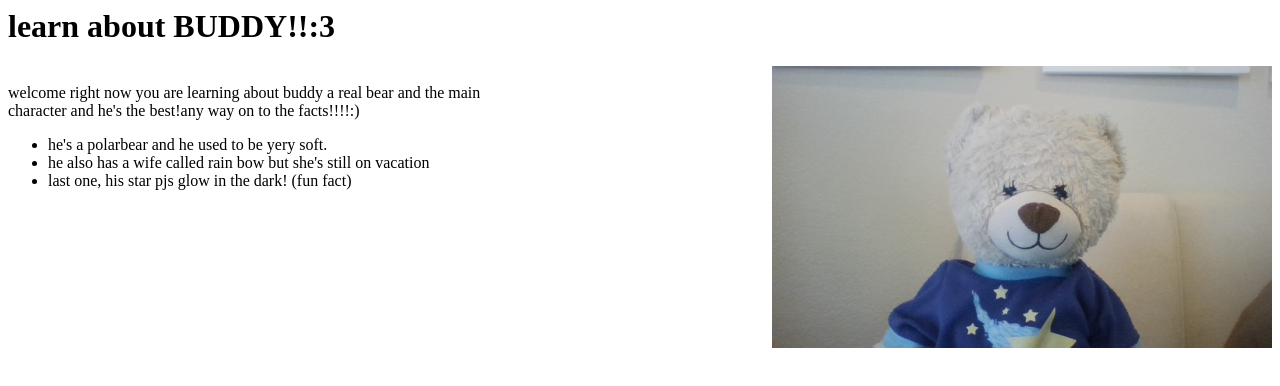
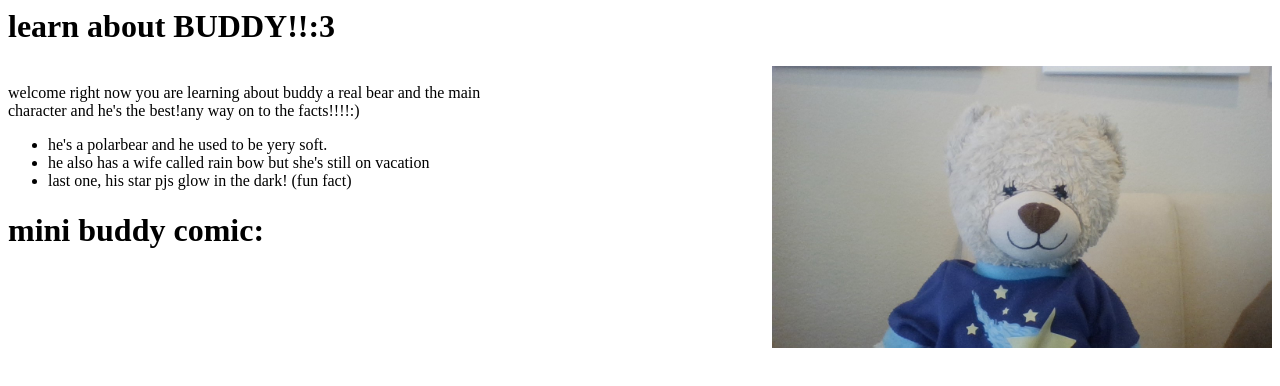
Before and after one commit to eric-alonso/eric-alonso.github.io, a plain HTML site: page about.html in a window 1280 px wide. Drawn offline with Linux system fonts and the light colour scheme.

Commit message:
Update about.html

```diff
--- a/about.html
+++ b/about.html
@@ -15,7 +15,7 @@
     <li>he also has a wife called rain bow but she's still on vacation</li>
     <li>last one, his star pjs glow in the dark! (fun fact)</li>
 </ul>
-
+<h1>mini buddy comic:</h1>
 
 
 
```
